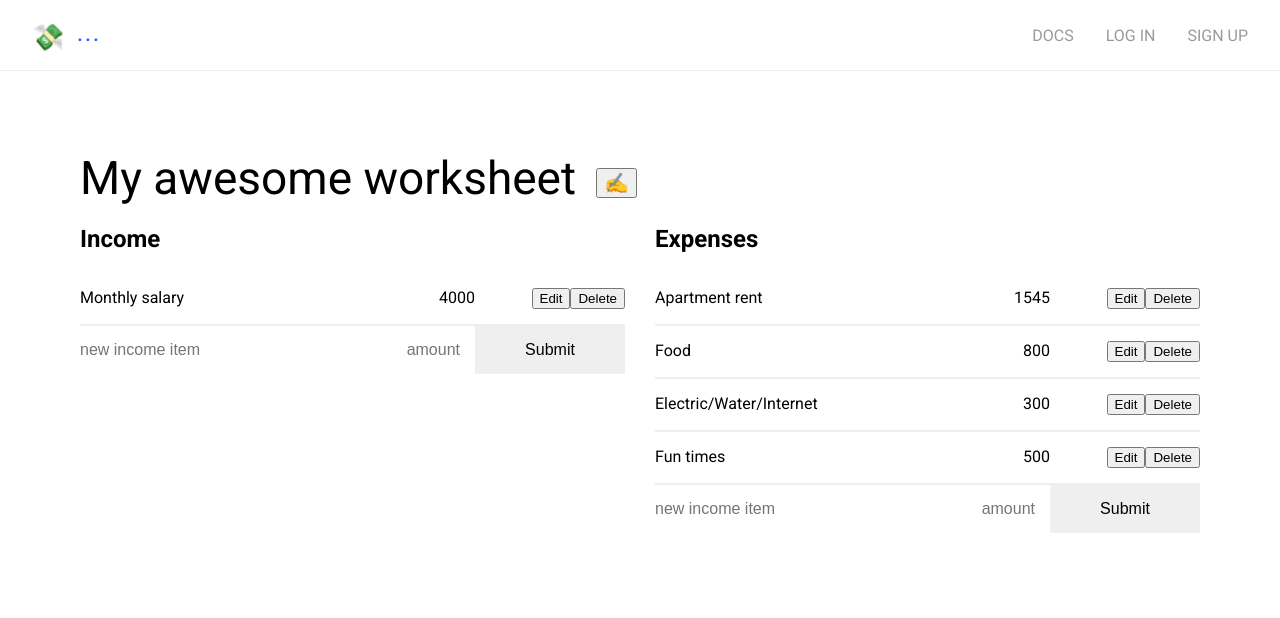
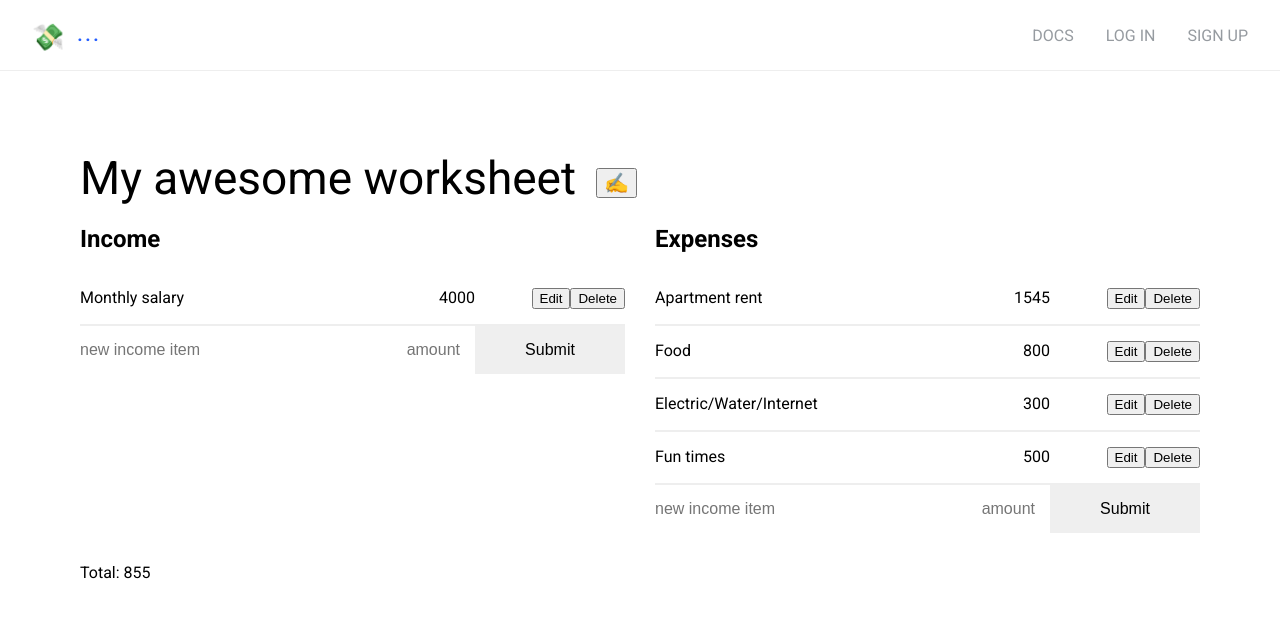
Before and after one commit to andersblom/finance-calculator, a React (Create React App) app: page / in a window 1280 px wide. Shown: the top 618 px of the page. Built offline with nearby package versions, Linux system fonts and the light colour scheme.

Commit message:
calculating a total that will be passed to the displayTotal

```diff
--- a/src/containers/WorkSheetEditorContainer/index.js
+++ b/src/containers/WorkSheetEditorContainer/index.js
@@ -12,6 +12,18 @@ import BudgetItems from '../../components/Worksheet/BudgetItems';
 import './WorksheetEditor.css';
 
 class WorksheetEditor extends Component {
+  calculateTotal() {
+    const { items } = this.props.worksheet;
+    const expenses = items.filter(item => item.expense === true);
+    const income = items.filter(item => item.expense === false);
+
+    const expensesTotal = expenses.reduce((prev, curr) => prev + curr.amount, 0);
+    const incomeTotal = income.reduce((prev, curr) => prev + curr.amount, 0);
+
+    const calculatedTotal = incomeTotal - expensesTotal;
+
+    return calculatedTotal;
+  }
   render() {
     const { items, title } = this.props.worksheet;
     const { changeWorksheetTitle, addBudgetItem } = this.props;
@@ -19,6 +31,7 @@ class WorksheetEditor extends Component {
       <div className="WorksheetEditorWorkSpace__container">
         <WorkSpaceHeader changeWorksheetTitle={changeWorksheetTitle} title={title} />
         <BudgetItems addBudgetItem={addBudgetItem} items={items} />
+        <div>Total: {this.calculateTotal()}</div>
       </div>
     );
   }
```
